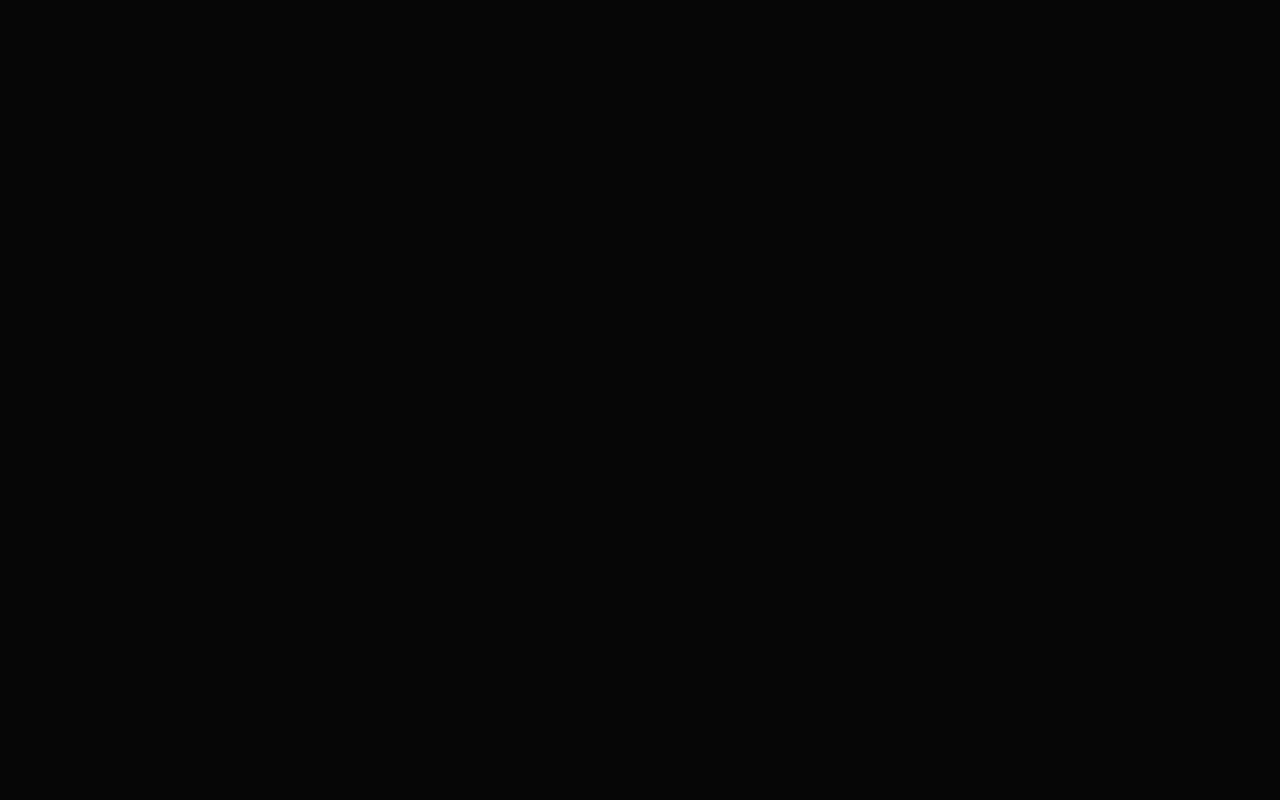
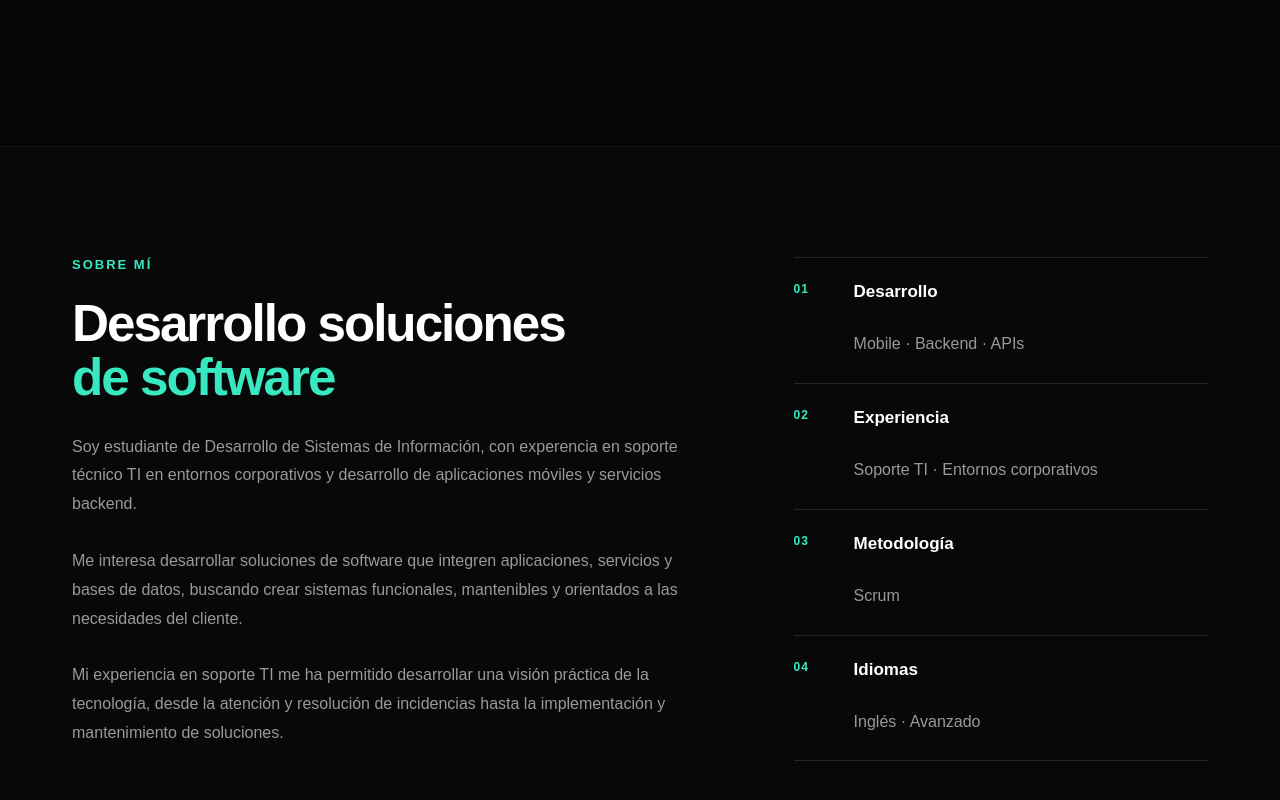
Before and after one commit to HereticSoba/diego-portfolio, a React (Vite) app: page / in a window 1280 px wide. Shown: the part 813-1613 px from the top of the page. Before the commit the page ends 959 px from the top, so only its background shows below. Built offline with nearby package versions, Linux system fonts and the light colour scheme.

Commit message:
Implemented the about section

```diff
--- a/src/App.tsx
+++ b/src/App.tsx
@@ -1,5 +1,6 @@
 import Navbar from "./components/Navbar/Navbar";
 import Hero from "./sections/Hero/Hero";
+import About from "./sections/About/About";
 import "./App.css";
 
 function App() {
@@ -8,6 +9,7 @@ function App() {
       <Navbar />
       <main>
         <Hero />
+        <About />
       </main>
     </>
   );
--- /dev/null
+++ b/src/sections/About/About.css
@@ -0,0 +1,86 @@
+.about-section {
+    width: 100%;
+    background-color: #080808;
+    border-top: 1px solid #151515;
+}
+
+.about-container {
+    max-width: 1200px;
+    margin: 0 auto;
+    padding: 110px 32px;
+
+    display: grid;
+    grid-template-columns: 1.2fr 0.8fr;
+    gap: 100px;
+}
+
+.about-content {
+    max-width: 680px;
+}
+
+.section-label {
+    margin: 0 0 25px;
+    color: #38e8c0;
+    font-size: 13px;
+    font-weight: 700;
+    letter-spacing: 2px;
+}
+
+.about-content h2 {
+    margin: 0;
+    color: #ffffff;
+    font-size: clamp(38px, 4vw, 56px);
+    line-height: 1.05;
+    letter-spacing: -2px;
+}
+
+.about-content h2 span {
+  display: block;
+  color: #38e8c0;
+}
+
+.about-container p:not(.section-label) {
+    margin: 28px 0 0;
+    color: #999999;
+    font-size: 16px;
+    line-height: 1.8;
+}
+
+.about-highlights {
+  display: flex;
+  flex-direction: column;
+  justify-content: center;
+}
+
+.highlight {
+  display: grid;
+  grid-template-columns: 40px 1fr;
+  gap: 20px;
+  padding: 24px 0;
+  border-bottom: 1px solid #252525;
+}
+
+.highlight:first-child {
+  border-top: 1px solid #252525;
+}
+
+.highlight-number {
+  color: #38e8c0;
+  font-size: 12px;
+  font-weight: 700;
+  letter-spacing: 1px;
+}
+
+.highlight-info h3 {
+  margin: 0;
+  color: #ffffff;
+  font-size: 17px;
+  font-weight: 600;
+}
+
+.highlight-info p {
+  margin: 8px 0 0;
+  color: #777777;
+  font-size: 13px;
+  line-height: 1.5;
+}
--- /dev/null
+++ b/src/sections/About/About.tsx
@@ -0,0 +1,66 @@
+import "./About.css";
+
+function About() {
+    return (
+        <section id="sobre-mi" className="about-section">
+            <div className="about-container">
+                <div className="about-content">
+                    <p className="section-label">SOBRE MÍ</p>
+                    <h2>Desarrollo soluciones
+                        <span>de software</span>
+                    </h2>
+                    <p>
+                        Soy estudiante de Desarrollo de Sistemas de Información, con experencia
+                        en soporte técnico TI en entornos corporativos y desarrollo de aplicaciones móviles
+                        y servicios backend.
+                    </p>
+                    <p>
+                        Me interesa desarrollar soluciones de software que integren aplicaciones, servicios y
+                        bases de datos, buscando crear sistemas funcionales, mantenibles y orientados a las necesidades
+                        del cliente.
+                    </p>
+                    <p>
+                        Mi experiencia en soporte TI me ha permitido desarrollar una visión práctica de la tecnología,
+                        desde la atención y resolución de incidencias hasta la implementación y mantenimiento de soluciones.
+                    </p>
+                </div>
+                <div className="about-highlights">
+                    <div className="highlight">
+                        <span className="highlight-number">01</span>
+                        <div className="highlight-info">
+                            <h3>Desarrollo</h3>
+                            <p>Mobile · Backend · APIs</p>
+                        </div>
+                    </div>
+
+                    <div className="highlight">
+                        <span className="highlight-number">02</span>
+                        <div className="highlight-info">
+                            <h3>Experiencia</h3>
+                            <p>Soporte TI · Entornos corporativos</p>
+                        </div>
+                    </div>
+
+                    <div className="highlight">
+                        <span className="highlight-number">03</span>
+                        <div className="highlight-info">
+                            <h3>Metodología</h3>
+                            <p>Scrum</p>
+                        </div>
+                    </div>
+
+                    <div className="highlight">
+                        <span className="highlight-number">04</span>
+                        <div className="highlight-info">
+                            <h3>Idiomas</h3>
+                            <p>Inglés · Avanzado</p>
+                        </div>
+                    </div>
+
+                </div>
+            </div>
+        </section>
+    );
+}
+
+export default About;
```
